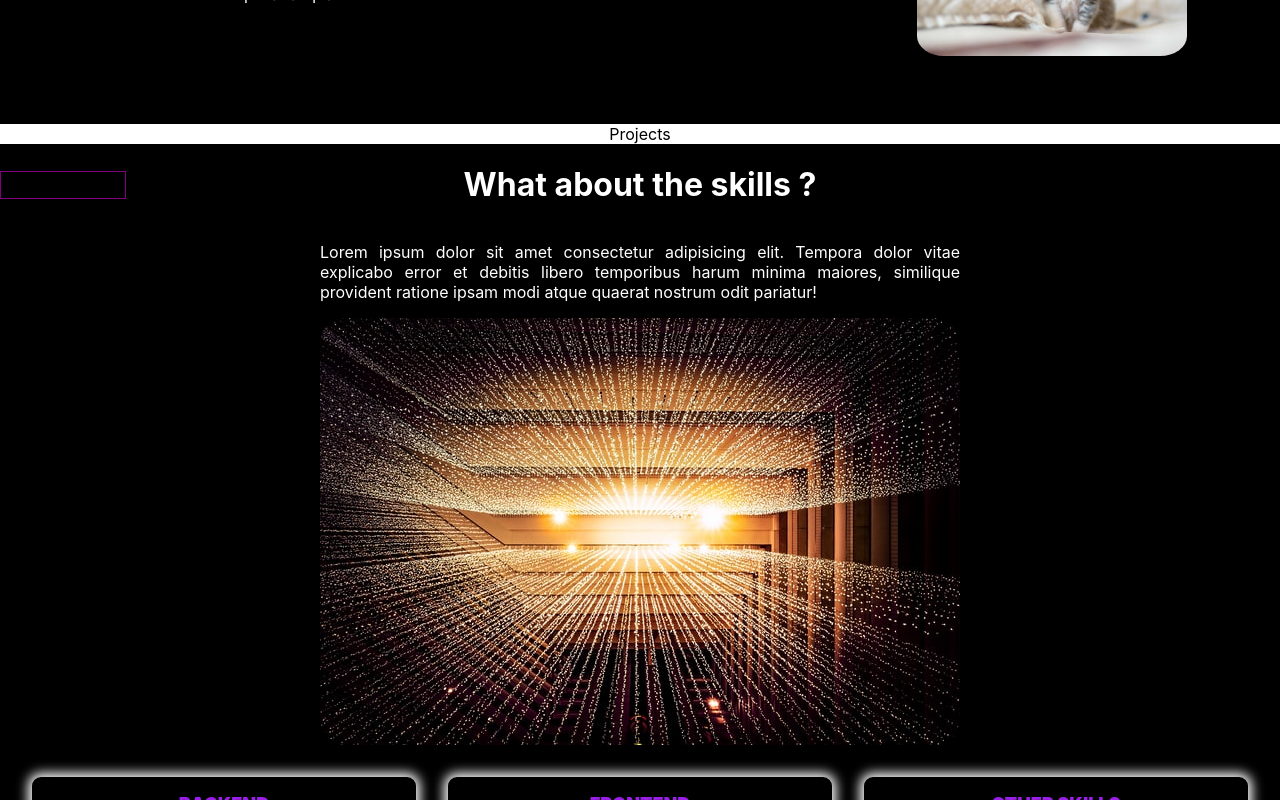
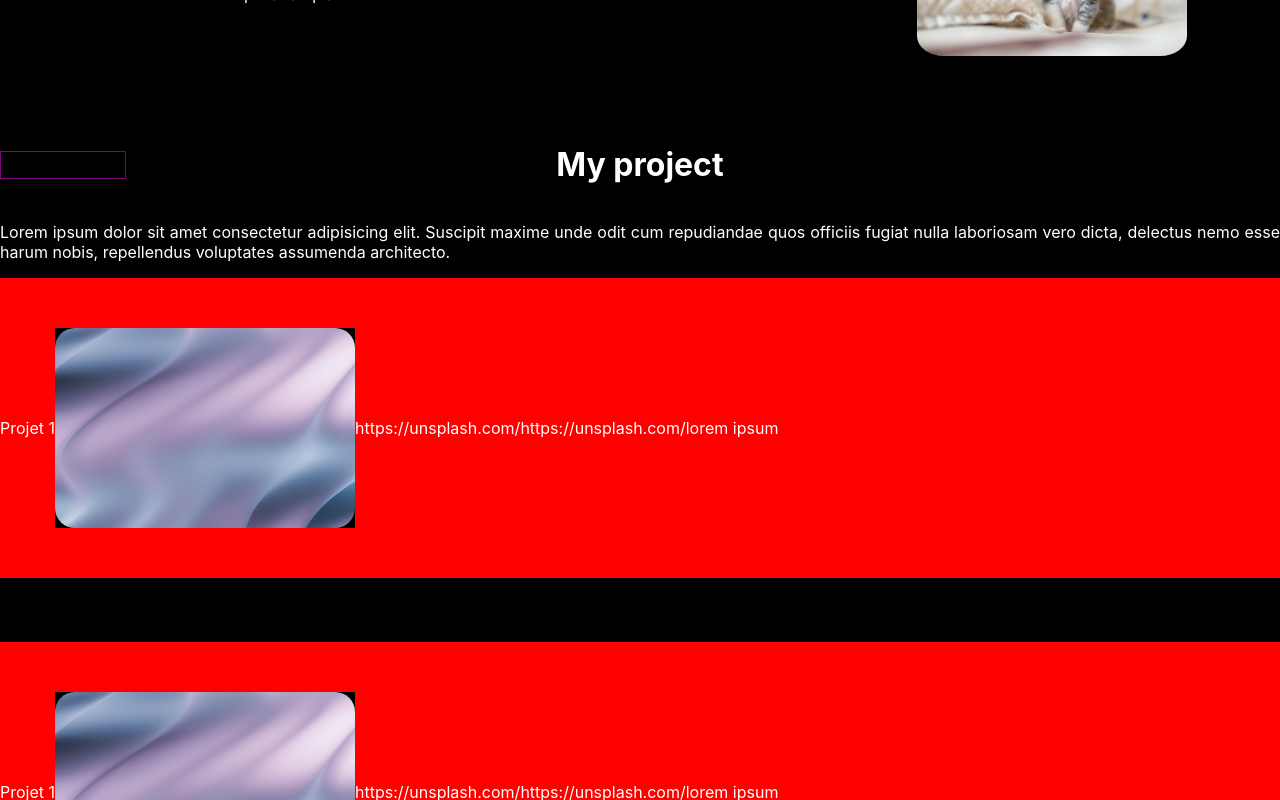
Before and after one commit to ChristelDeveza/Portfolio-first, a React (Vite) app: page / in a window 1280 px wide. Shown: the part 1020-1820 px from the top of the page. Built offline with nearby package versions, Linux system fonts and the light colour scheme.

Commit message:
Projects page

```diff
--- /dev/null
+++ b/src/Components/Projects.css
@@ -0,0 +1,64 @@
+.projects {
+  background-color: black;
+  color: white;
+}
+
+.one-project .project-container .picture img {
+  height: 100%;
+  width: 100%;
+  background-size: contain;
+  border-radius: 20px;
+}
+
+/* The flip box container - set the width and height to whatever you want. We have added the border property to demonstrate that the flip itself goes out of the box on hover (remove perspective if you don't want the 3D effect */
+.flip-box {
+  background-color: transparent;
+  width: 300px;
+  height: 200px;
+  perspective: 1000px; /* Remove this if you don't want the 3D effect */
+}
+
+/* This container is needed to position the front and back side */
+.flip-box-inner {
+  position: relative;
+  width: 100%;
+  height: 100%;
+  text-align: center;
+  transition: transform 0.8s;
+  transform-style: preserve-3d;
+}
+
+/* Do an horizontal flip when you move the mouse over the flip box container */
+.flip-box:hover .flip-box-inner {
+  transform: rotateY(180deg);
+}
+
+/* Position the front and back side */
+.flip-box-front, .flip-box-back {
+  position: absolute;
+  width: 100%;
+  height: 100%;
+  -webkit-backface-visibility: hidden; /* Safari */
+  backface-visibility: hidden;
+}
+
+/* Style the front side (fallback if image is missing) */
+.flip-box-front {
+  background-color: black;
+  color: black;
+}
+
+/* Style the back side */
+.flip-box-back {
+  background-color: dodgerblue;
+  color: white;
+  transform: rotateY(180deg);
+}
+
+.projects .project-container {
+  background-color: red;
+  display: flex;
+  margin-bottom: 5%;
+  height: 300px;
+  align-items: center;
+}
--- a/src/Components/Projects.jsx
+++ b/src/Components/Projects.jsx
@@ -1,9 +1,72 @@
-import React from 'react'
+import React from 'react';
+import PageHeader from './PageHeader';
+import './Projects.css';
+import vague from '../Img/vague.jpg';
 
 function Projects() {
+  const projectsList = (title, picture, url, githuburl, description) => {
+    return (
+      <div className='project-container'>
+        <div>{title}</div>
+
+        <div className='picture'>
+          <div class='flip-box'>
+            <div class='flip-box-inner'>
+              <div class='flip-box-front'>
+                <img src={picture} alt='picture' />
+              </div>
+            </div>
+          </div>
+        </div>
+        <div>{url}</div>
+        <div>{githuburl}</div>
+        <div className='text'>
+          <p>{description}</p>
+        </div>
+      </div>
+    );
+  };
+
+  const project1 = 'Projet 1';
+  const projectDescription = 'lorem ipsum';
+
   return (
-    <div>Projects</div>
-  )
+    <div className='projects'>
+      <PageHeader title={'My project'} />
+      <div className='projects-content'>
+        <div className='paragraph'></div>
+        <p>
+          Lorem ipsum dolor sit amet consectetur adipisicing elit. Suscipit
+          maxime unde odit cum repudiandae quos officiis fugiat nulla laboriosam
+          vero dicta, delectus nemo esse harum nobis, repellendus voluptates
+          assumenda architecto.
+        </p>
+      </div>
+      <div className='one-project'>
+        {projectsList(
+          project1,
+          vague,
+          'https://unsplash.com/',
+          'https://unsplash.com/',
+          projectDescription
+        )}
+        {projectsList(
+          project1,
+          vague,
+          'https://unsplash.com/',
+          'https://unsplash.com/',
+          projectDescription
+        )}
+        {projectsList(
+          project1,
+          vague,
+          'https://unsplash.com/',
+          'https://unsplash.com/',
+          projectDescription
+        )}
+      </div>
+    </div>
+  );
 }
 
-export default Projects
+export default Projects;
```
Also changed, not shown: src/Img/vague.jpg (renamed from src/Img/milad-fakurian-lz8j9lMe-oA-unsplash.jpg).
